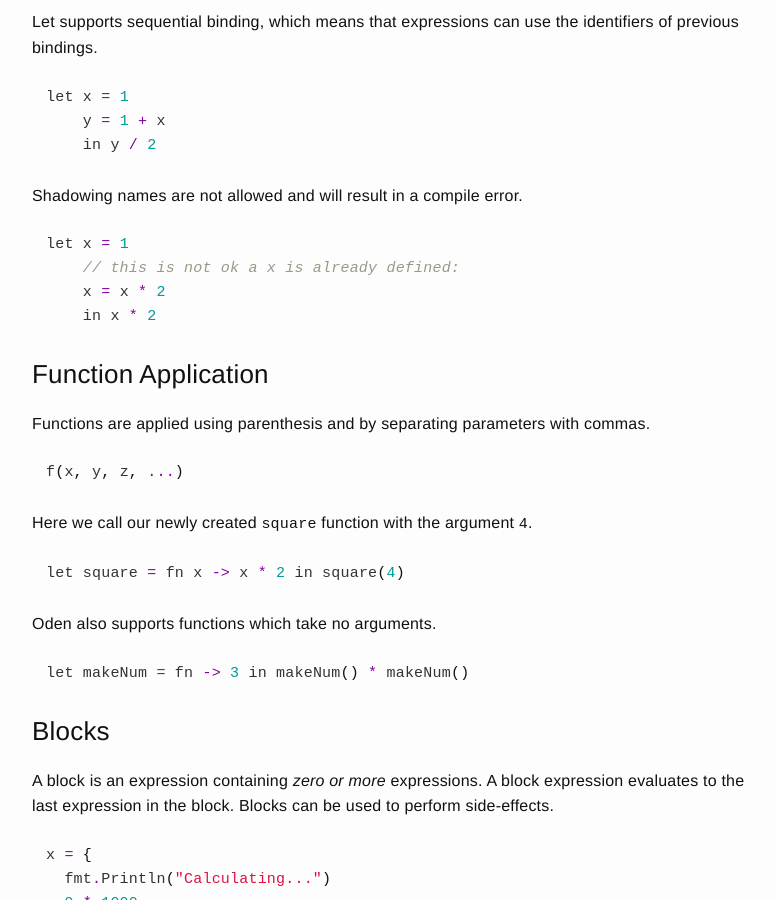
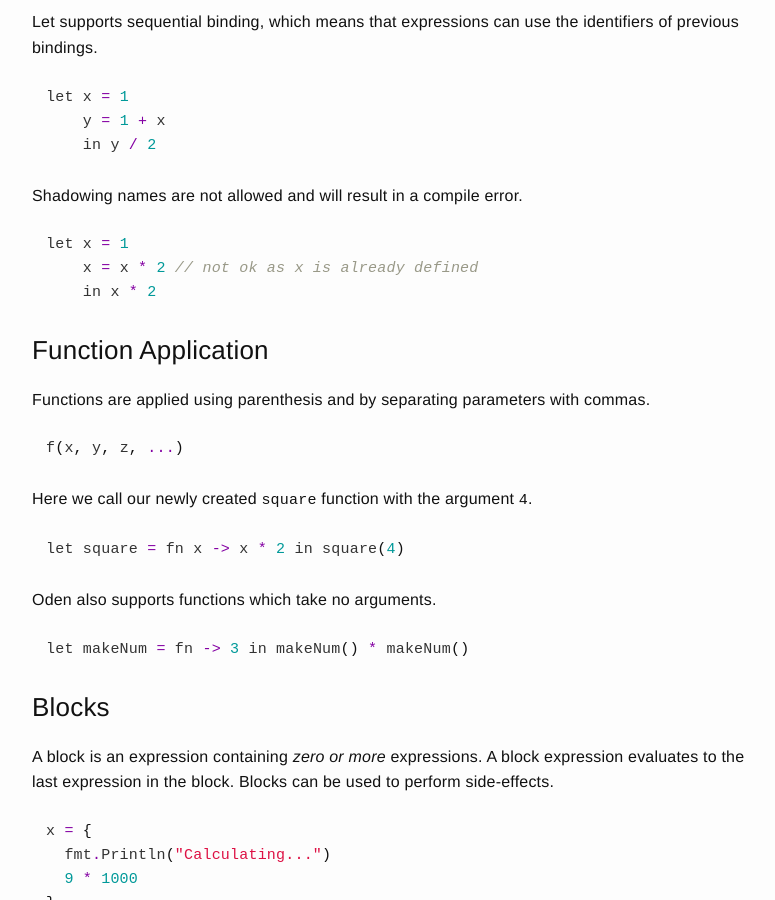
Before and after one commit to oden-lang/oden-lang.github.io, a Jekyll site: the page built from user-guide/language-reference/forms.md, in a window 1280 px wide and 900 px high, scrolled down 2550 px. Shown: the whole window, without its empty margins (238-1013 px from the left). Built offline with Jekyll 4.4.1, drawn with Linux system fonts in a browser that asks for light colours.

Commit message:
Better comment

```diff
--- a/user-guide/language-reference/forms.md
+++ b/user-guide/language-reference/forms.md
@@ -136,8 +136,7 @@ Shadowing names are not allowed and will result in a compile error.
 
 {% highlight go %}
 let x = 1
-    // this is not ok a x is already defined:
-    x = x * 2
+    x = x * 2 // not ok as x is already defined
     in x * 2
 {% endhighlight %}
 
```
